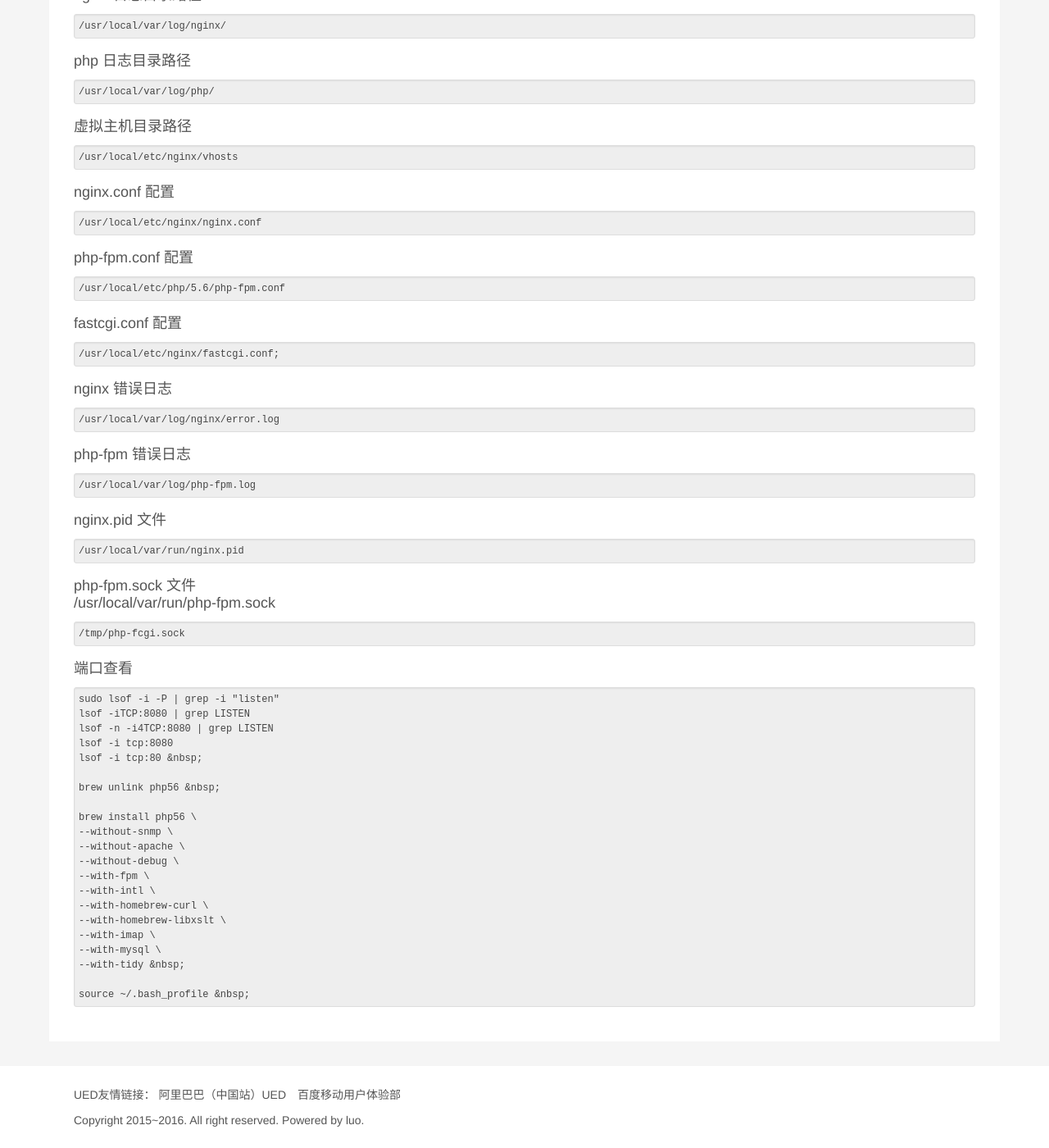
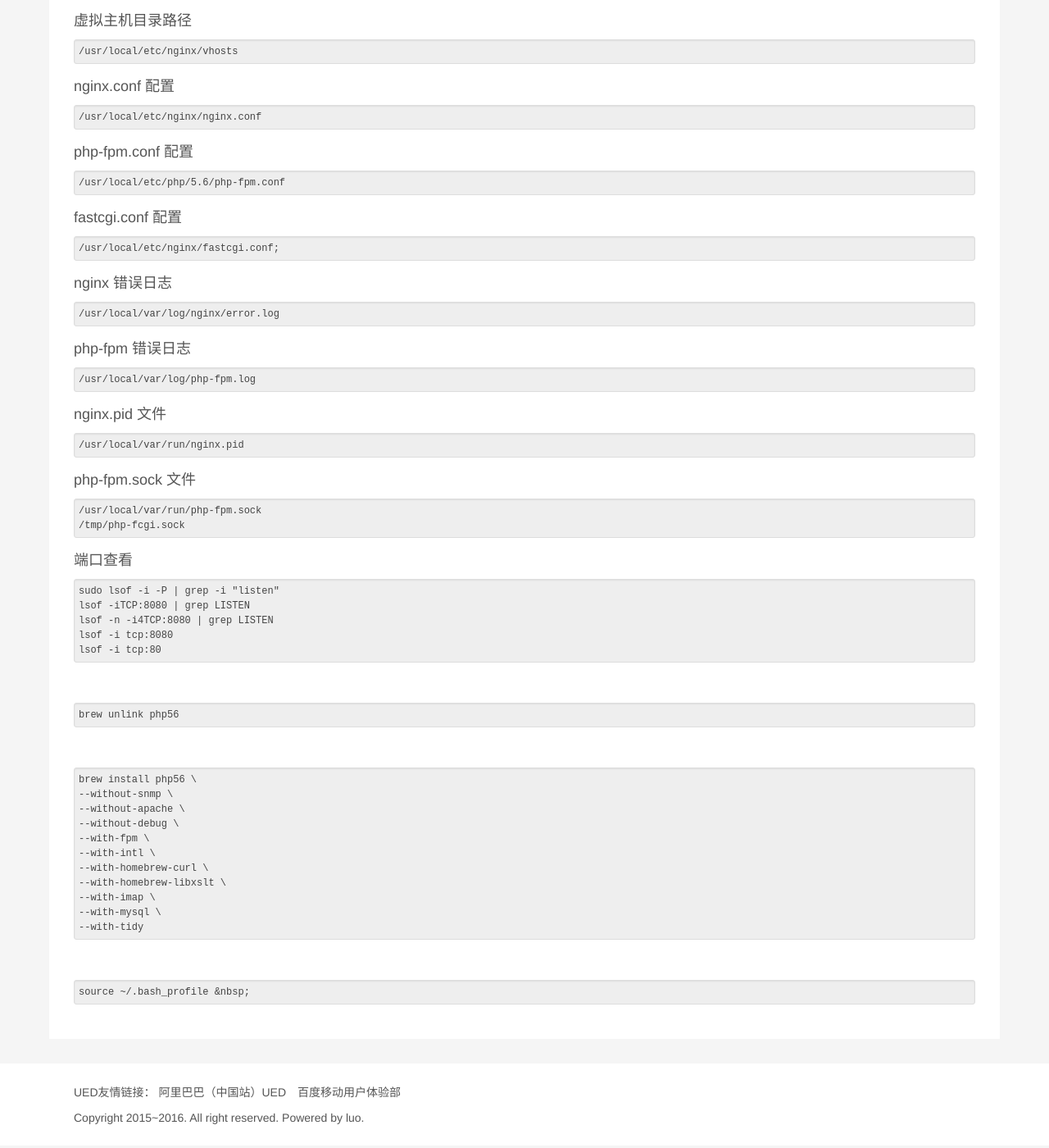
Before and after one commit to luozyiii/blog, a Jekyll site: the page built from _posts/2016-01-06-Mac下安装LNMP(Nginx+PHP5.6)环境.md, in a window 1280 px wide and 1400 px high, scrolled down 5017 px. Shown: the whole window at 82% size. Built offline with Jekyll 4.4.1, drawn with Linux system fonts in a browser that asks for light colours; some of the changed text lies outside the part shown.

Commit message:
编辑器样式调整

```diff
--- a/_posts/2016-01-06-Mac下安装LNMP(Nginx+PHP5.6)环境.md
+++ b/_posts/2016-01-06-Mac下安装LNMP(Nginx+PHP5.6)环境.md
@@ -215,9 +215,7 @@ describe: 最近工作环境切换到Mac，所以以OS X Yosemite（10.10.1）
 ##### 从容关闭 #####
     kill -QUIT `cat /usr/local/var/run/nginx.pid`
     sudo kill -QUIT `cat /usr/local/var/run/nginx.pid`
-
 &nbsp;
-
 ### 修改配置 ###
 #### vhsot ####
     vim /usr/local/etc/nginx/vhosts/www.imaibo.local.conf
@@ -229,7 +227,6 @@ describe: 最近工作环境切换到Mac，所以以OS X Yosemite（10.10.1）
     vim /usr/local/etc/nginx/nginx.conf
 
 &nbsp;
-
 #### 查看进程 ###
 
 #### 查看nginx进程 ####
@@ -239,7 +236,6 @@ describe: 最近工作环境切换到Mac，所以以OS X Yosemite（10.10.1）
     ps aux|grep php-fpm
 
 &nbsp;
-
 ### 总结 ###
 
 #### nginx 日志目录路径 ####
@@ -271,7 +267,7 @@ describe: 最近工作环境切换到Mac，所以以OS X Yosemite（10.10.1）
     /usr/local/var/run/nginx.pid
 
 #### php-fpm.sock 文件 ####
-#### /usr/local/var/run/php-fpm.sock
+    /usr/local/var/run/php-fpm.sock
     /tmp/php-fcgi.sock
 
 
@@ -281,9 +277,11 @@ describe: 最近工作环境切换到Mac，所以以OS X Yosemite（10.10.1）
     lsof -n -i4TCP:8080 | grep LISTEN
     lsof -i tcp:8080
     lsof -i tcp:80
+
 &nbsp;
 
     brew unlink php56
+
 &nbsp;
 
     brew install php56 \
@@ -297,6 +295,7 @@ describe: 最近工作环境切换到Mac，所以以OS X Yosemite（10.10.1）
     --with-imap \
     --with-mysql \
     --with-tidy
+
 &nbsp;
 
     source ~/.bash_profile
```
